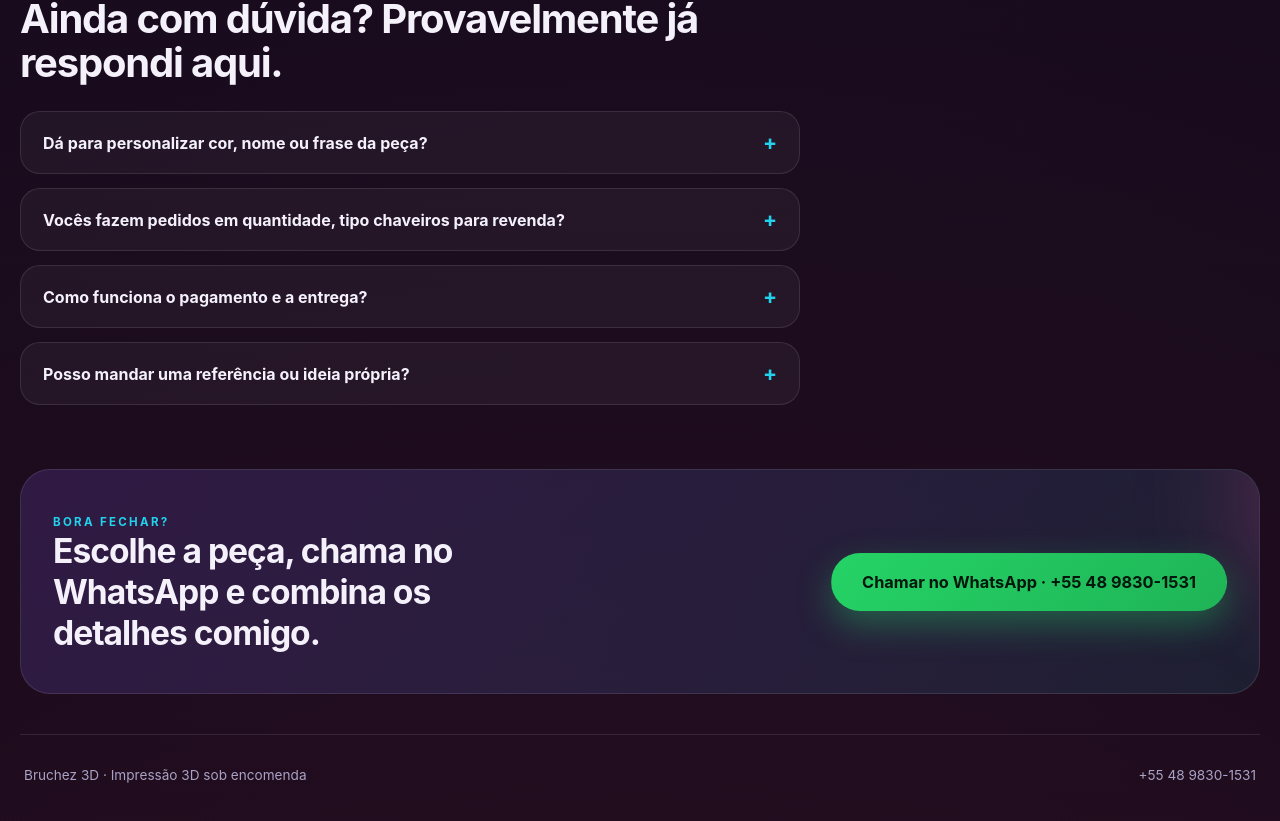
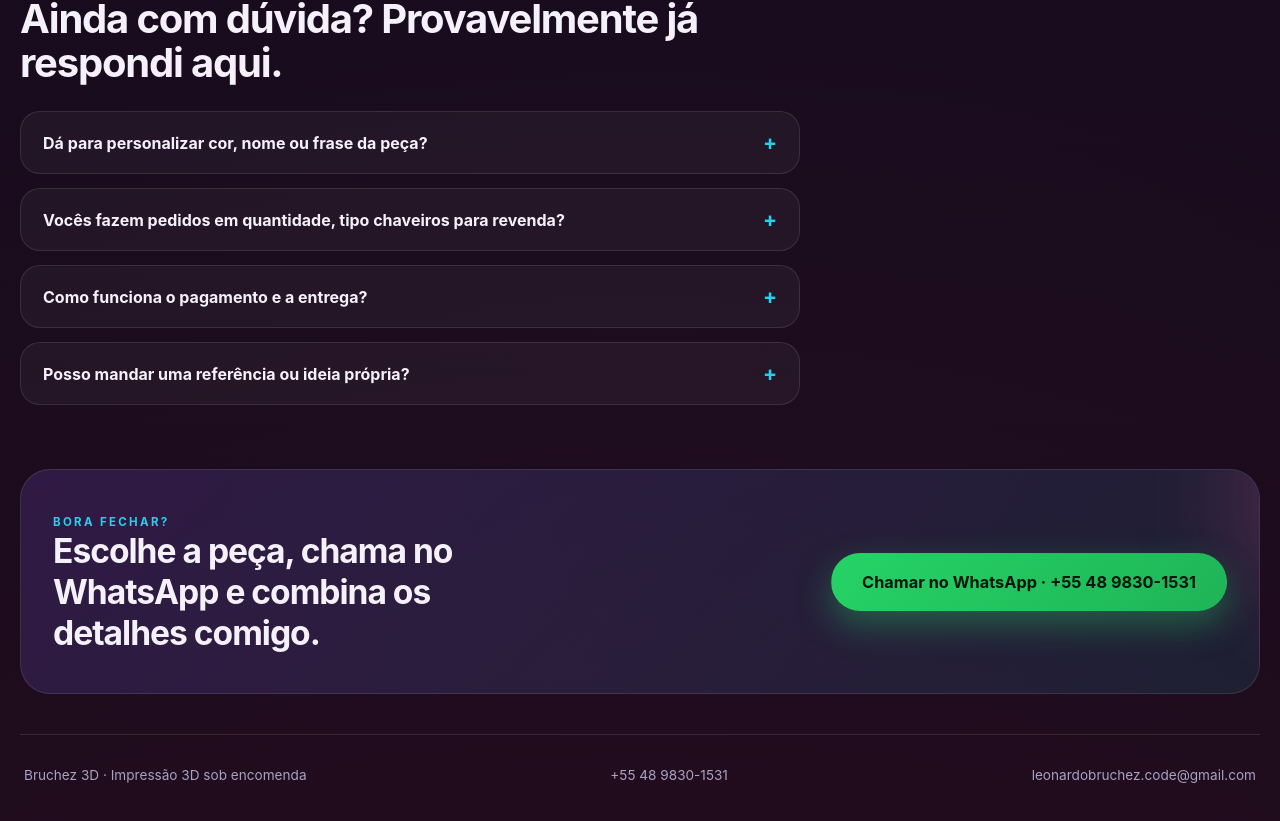
Before and after one commit to LeonardoBruchez/bruchez.tech, a React (Vite) app: page / in a window 1280 px wide. Shown: the part 4586-5407 px from the top of the page. Built offline with nearby package versions, Linux system fonts and the light colour scheme.

Commit message:
Adiciona e-mail de contato no rodape
leonardobruchez.code@gmail.com como link mailto, ao lado do telefone
na home e da pagina de produto.

```diff
--- a/src/data.ts
+++ b/src/data.ts
@@ -10,6 +10,7 @@ export type Product = {
 
 export const phoneNumber = "+55 48 9830-1531";
 export const whatsappNumber = "554898301531";
+export const contactEmail = "leonardobruchez.code@gmail.com";
 
 export function whatsappLinkFor(product: Product) {
   const message = `Olá! Vim do site bruchez.tech e tenho interesse em: ${product.name}.`;
--- a/src/pages/HomePage.tsx
+++ b/src/pages/HomePage.tsx
@@ -1,6 +1,7 @@
 import { useMemo, useState } from "react";
 import {
   categories,
+  contactEmail,
   faq,
   genericWhatsappLink,
   highlights,
@@ -231,6 +232,7 @@ export default function HomePage({ navigate }: HomePageProps) {
       <footer className="footer">
         <span>Bruchez 3D · Impressão 3D sob encomenda</span>
         <span>{phoneNumber}</span>
+        <a href={`mailto:${contactEmail}`}>{contactEmail}</a>
       </footer>
     </main>
   );
--- a/src/pages/ProductPage.tsx
+++ b/src/pages/ProductPage.tsx
@@ -1,6 +1,6 @@
 import { useEffect, useState } from "react";
 import ProductCard from "../components/ProductCard";
-import { Product, products, whatsappLinkFor } from "../data";
+import { contactEmail, Product, products, whatsappLinkFor } from "../data";
 import { makeLinkHandler } from "../router";
 
 type ProductPageProps = {
@@ -158,6 +158,7 @@ export default function ProductPage({ product, navigate }: ProductPageProps) {
 
       <footer className="footer">
         <span>Bruchez 3D · Impressão 3D sob encomenda</span>
+        <a href={`mailto:${contactEmail}`}>{contactEmail}</a>
         <a href="/" onClick={makeLinkHandler(navigate, "/")}>
           Voltar para o início
         </a>
```
